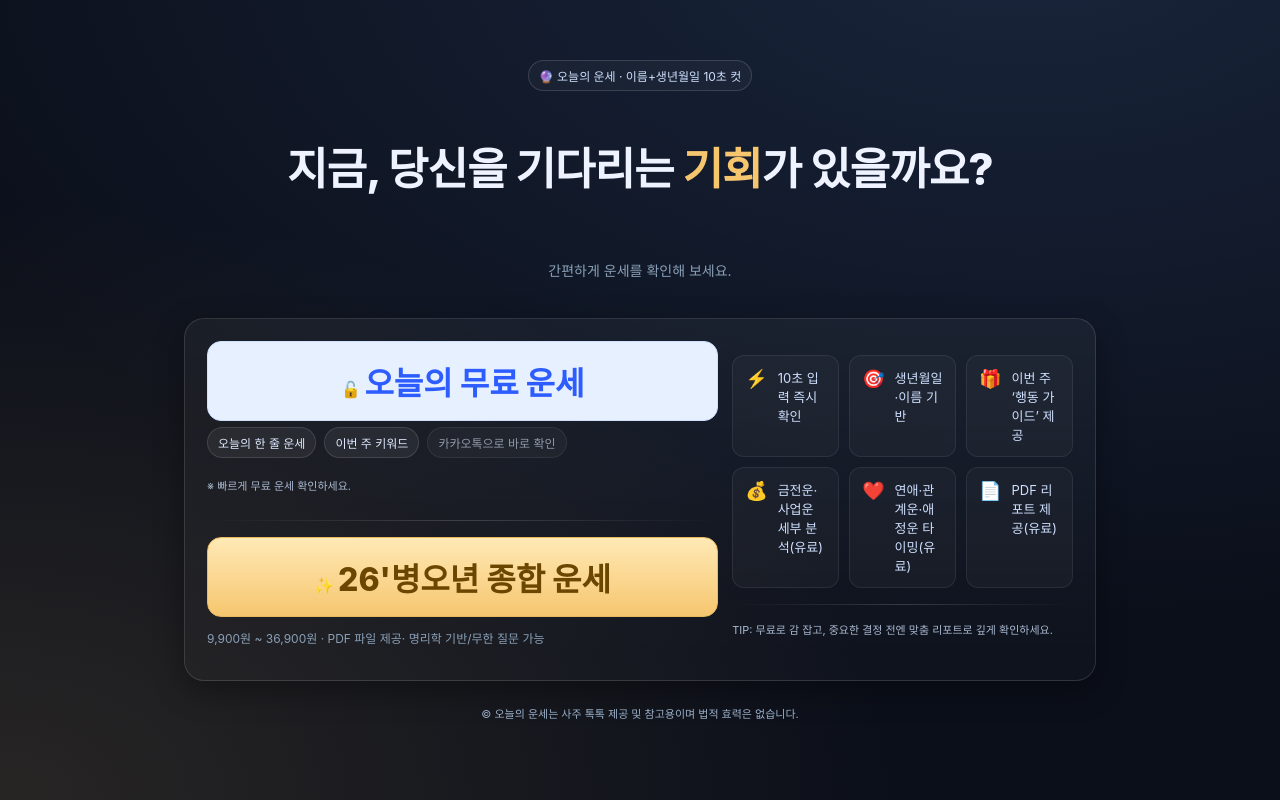
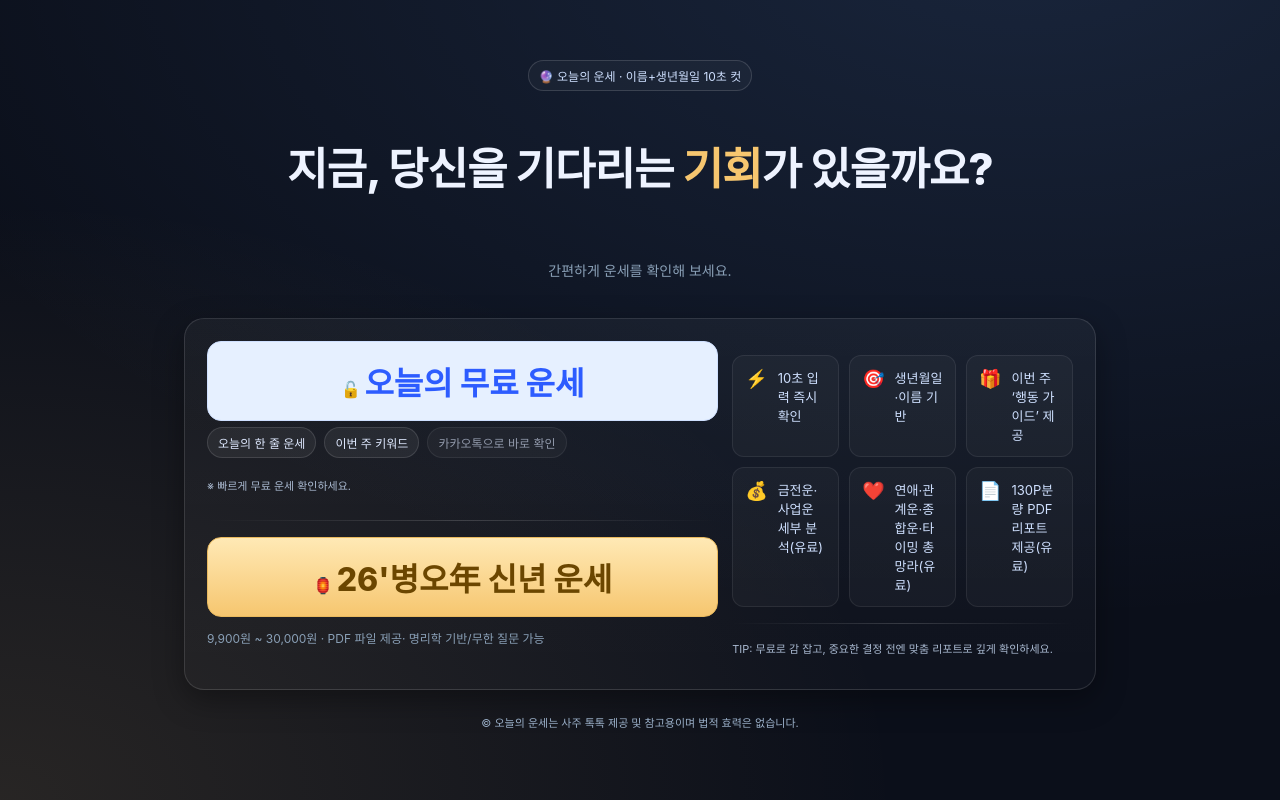
Before and after one commit to xognsm99/saju-landing, a plain HTML site: page index.html in a window 1280 px wide. Drawn offline with Linux system fonts and the light colour scheme.

Commit message:
Update index.html

```diff
--- a/index.html
+++ b/index.html
@@ -80,10 +80,10 @@
         </div>
         <div class="divider"></div>
         <a class="btn btn-paid" href="https://events-news.com/NTU2NA" id="paid-link" data-qa="paid-link" target="_blank" rel="noopener">
-          <span>✨ <span class="kicker" style="font-size:2em;">26'병오년 종합 운세</span>
+          <span>🏮 <span class="kicker" style="font-size:2em;">26'병오年 신년 운세</span>
         </a>
 
-        <p class="muted">9,900원 ~ 36,900원 · PDF 파일 제공· 명리학 기반/무한 질문 가능</p>
+        <p class="muted">9,900원 ~ 30,000원 · PDF 파일 제공· 명리학 기반/무한 질문 가능</p>
       </div>
       <div>
         <div class="usp">
@@ -91,8 +91,8 @@
           <div class="item"><div class="emoji">🎯</div><div class="txt">생년월일·이름 기반</div></div>
           <div class="item"><div class="emoji">🎁</div><div class="txt">이번 주 ‘행동 가이드’ 제공</div></div>
           <div class="item"><div class="emoji">💰</div><div class="txt">금전운·사업운 세부 분석(유료)</div></div>
-          <div class="item"><div class="emoji">❤️</div><div class="txt">연애·관계운·애정운 타이밍(유료)</div></div>
-          <div class="item"><div class="emoji">📄</div><div class="txt">PDF 리포트 제공(유료)</div></div>
+          <div class="item"><div class="emoji">❤️</div><div class="txt">연애·관계운·종합운·타이밍 총망라(유료)</div></div>
+          <div class="item"><div class="emoji">📄</div><div class="txt">130P분량 PDF 리포트 제공(유료)</div></div>
         </div>
         <div class="divider"></div>
         <p class="tiny">TIP: 무료로 감 잡고, 중요한 결정 전엔 맞춤 리포트로 깊게 확인하세요.</p>
```
